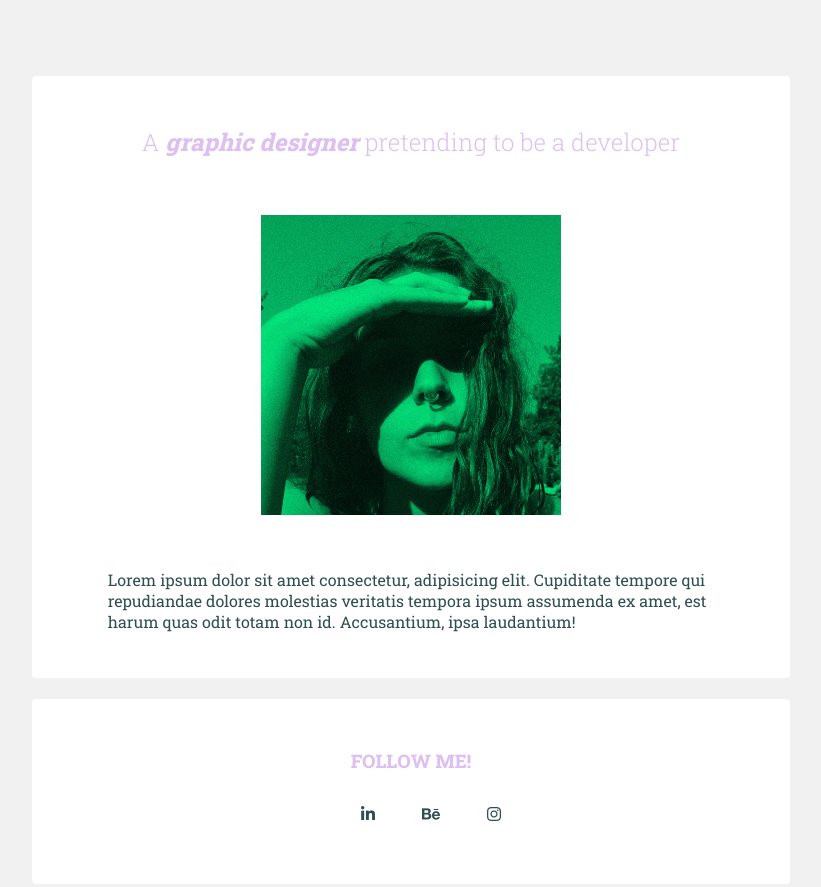
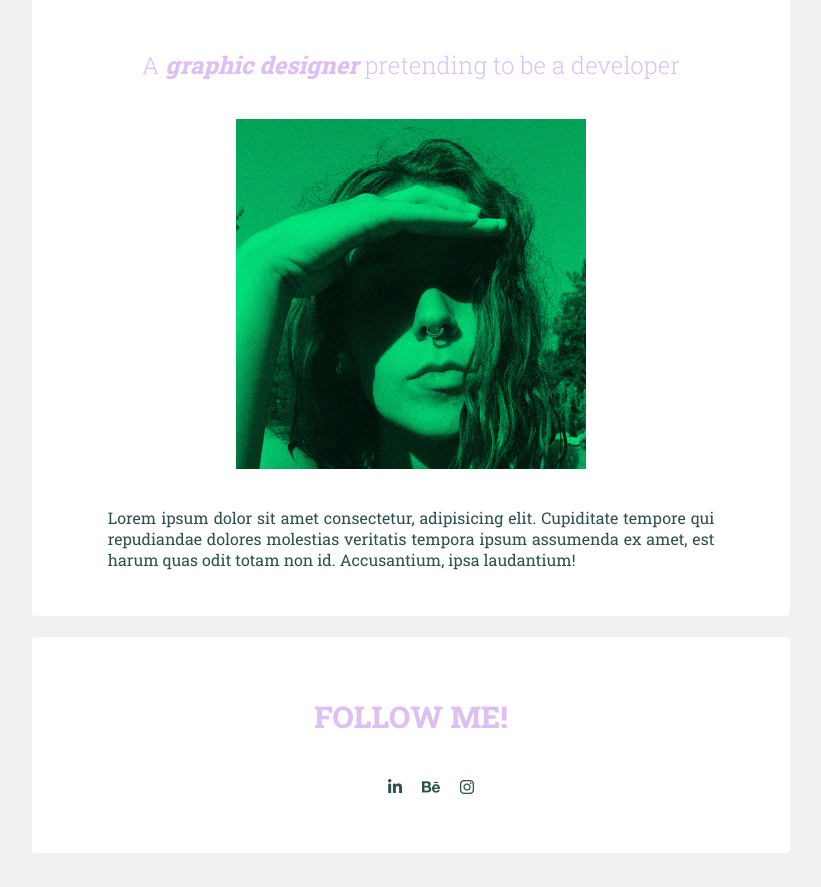
Before and after one commit to anaroquesa/profile, a plain HTML site: page index.html in a window 1280 px wide. Shown: the part 439-1326 px from the top of the page, without its empty margins (229-1050 px from the left). Drawn offline with Linux system fonts and the light colour scheme.

Commit message:
Update style.css

```diff
--- a/style.css
+++ b/style.css
@@ -21,7 +21,6 @@ h1:hover {
   color: #ddbff2;
   background-color: rgb(143, 192, 172);
   transition: .5s;
-  font-kerning: 400px;
   font-size: 120px;
   line-height: 100px;
 }
@@ -36,17 +35,22 @@ h2 {
 
 h3 {
   color: #ddbff2;
-  font-size: 30;
+  font-size: 30px;
   text-align: center;
 }
 
 img {
-  border-radius: 4px;
-  height: 300px;
+  height: 350px;
   display: block;
   margin-left: auto;
   margin-right: auto;
-  padding: 5%;
+  transition: 0.5s;
+}
+
+img:hover{
+  background-color: rgb(143, 192, 172);
+  opacity: 70%;
+  transition: 0.5s;
 }
 
 strong:hover {
@@ -57,20 +61,18 @@ p {
   margin-left: 10%;
   margin-right: 10%;
   color: darkslategrey;
+  text-align: justify;
 }
 
 ul {
-  display: block;
-  margin-left: auto;
-  margin-right: auto;
-  text-align: center;
-  margin-top: 30px;
-  margin-bottom: 30px;
+  display:flex;
+  justify-content: center;
 }
 
 li {
-  display: inline;
-  padding: 3%;
+  display: inline-block;
+  padding: 10px;
+  list-style: none;
 }
 
 button {
@@ -104,8 +106,9 @@ a {
 
 a:hover {
   color: #ddbff2;
-  transition: 0.3s;
+  transition: 0.s;
 }
+
 .container {
   background-color:white;
   padding-top: 30px;
@@ -116,7 +119,6 @@ a:hover {
 }
 
 @media (min-width: 960px) {
-  /* For a screen < 960px, this CSS will be read */
   .container {
     margin-left: 20%;
     margin-right: 20%;
@@ -131,18 +133,25 @@ a:hover {
     font-size: 170px;
     line-height: 150px;
   }
+
+  img {
+    margin-top: 5%;
+    margin-bottom: 5%;
+  }
 }
 
 @media (max-width: 720px) {
-  /* For a screen < 720px, this CSS will be read */
   .container {
     margin-left: 10%;
     margin-right: 10%;
   }
+
+  p {
+    text-align: left;
+  }
 }
 
 @media (max-width: 540px) {
-  /* For a screen < 540px, this CSS will be read */
   .container {
     margin-top:2%;
     margin-left: 2%;
@@ -156,4 +165,9 @@ a:hover {
   p {
     font-size: 20px;
   }
+
+  img {
+    margin-left: 10%;
+    margin-right: 10%;
+  }
 }
```
